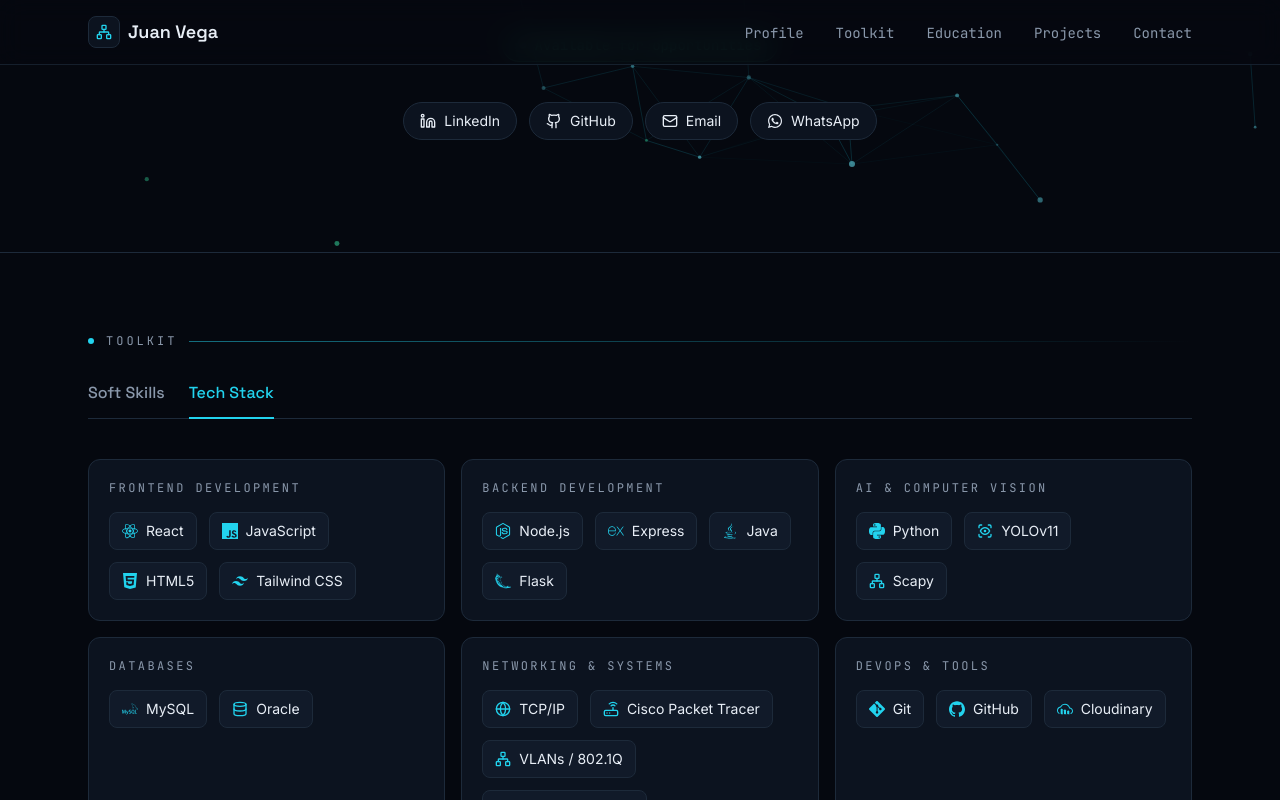
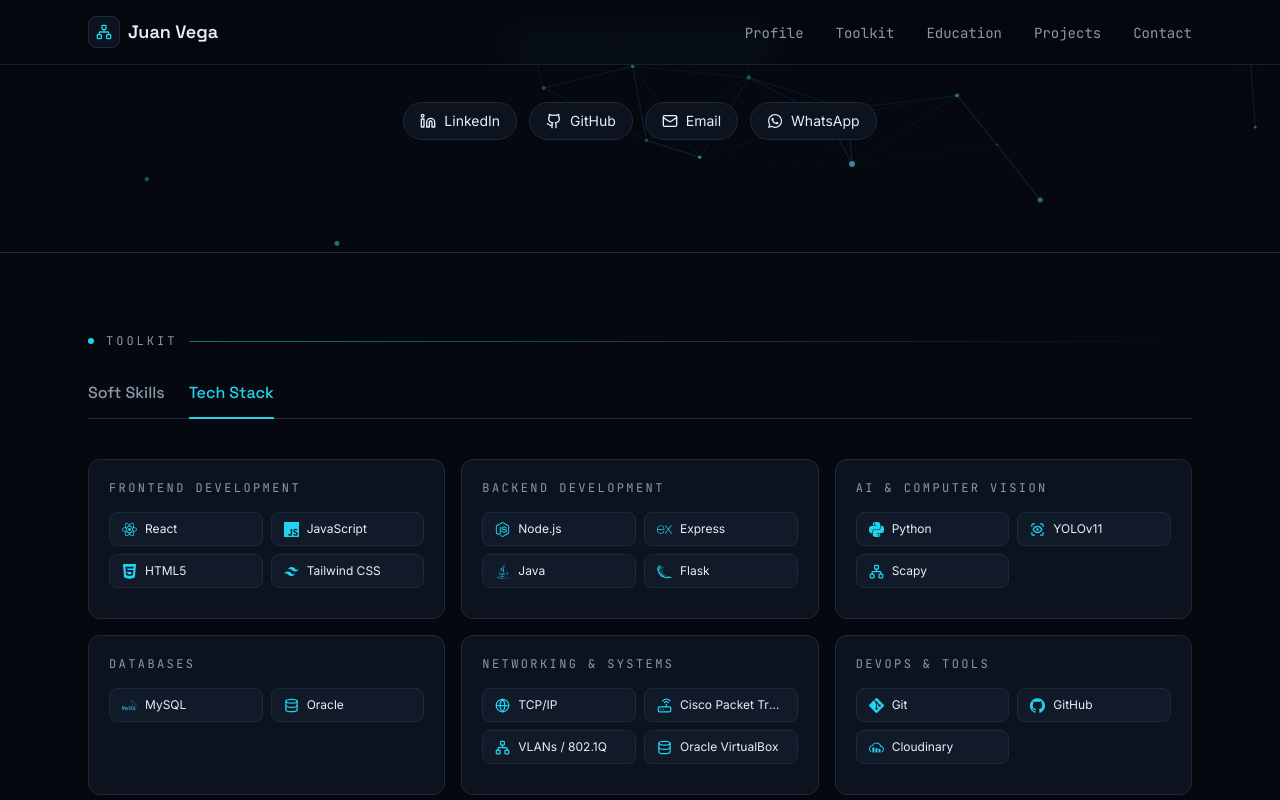
Before and after one commit to juancveg/juan-vega-portafolio, a Next.js app: page / in a window 1280 px wide. Both pictures are taken after a click on the button "Tech Stack". Shown: the part 653-1453 px from the top of the page. Built offline with nearby package versions, Linux system fonts and the light colour scheme.

Commit message:
Enhance card layout for skills and tech stack
Updated card styles for soft skills and tech stack sections to ensure uniform minimum heights and improved layout.

```diff
--- a/components/Capabilities.tsx
+++ b/components/Capabilities.tsx
@@ -151,13 +151,14 @@
         </div>
 
         {tab === "soft" ? (
+          /* Soft Skills — fixed min-h so all 6 cards are the same height */
           <div className="grid gap-4 sm:grid-cols-2 lg:grid-cols-3">
             {SOFT_SKILLS.map(({ icon: Icon, title, description }) => (
               <div
                 key={title}
-                className="dot-grid rounded-xl border border-line bg-surface p-5 transition-colors hover:border-signal/40"
+                className="dot-grid flex min-h-[172px] flex-col rounded-xl border border-line bg-surface p-5 transition-colors hover:border-signal/40"
               >
-                <div className="mb-3 flex h-10 w-10 items-center justify-center rounded-lg border border-line bg-surface2 text-signal">
+                <div className="mb-3 flex h-10 w-10 shrink-0 items-center justify-center rounded-lg border border-line bg-surface2 text-signal">
                   <Icon size={18} />
                 </div>
                 <h3 className="font-display text-base font-semibold text-ink">{title}</h3>
@@ -166,20 +167,24 @@
             ))}
           </div>
         ) : (
+          /* Tech Stack — uniform min-h, items in 2-col grid inside each card */
           <div className="grid gap-4 sm:grid-cols-2 lg:grid-cols-3">
             {TECH_CATEGORIES.map((category) => (
-              <div key={category.title} className="rounded-xl border border-line bg-surface p-5">
+              <div
+                key={category.title}
+                className="flex min-h-[160px] flex-col rounded-xl border border-line bg-surface p-5"
+              >
                 <h3 className="mb-4 font-mono text-xs uppercase tracking-[0.2em] text-muted">
                   {category.title}
                 </h3>
-                <div className="flex flex-wrap gap-3">
+                <div className="grid grid-cols-2 gap-2">
                   {category.items.map(({ icon: Icon, label }) => (
                     <div
                       key={label}
                       className="flex items-center gap-2 rounded-lg border border-line bg-surface2 px-3 py-2 text-sm text-ink transition-colors hover:border-signal/40"
                     >
-                      <Icon size={16} className="text-signal" />
-                      {label}
+                      <Icon size={15} className="shrink-0 text-signal" />
+                      <span className="truncate text-xs">{label}</span>
                     </div>
                   ))}
                 </div>
```
